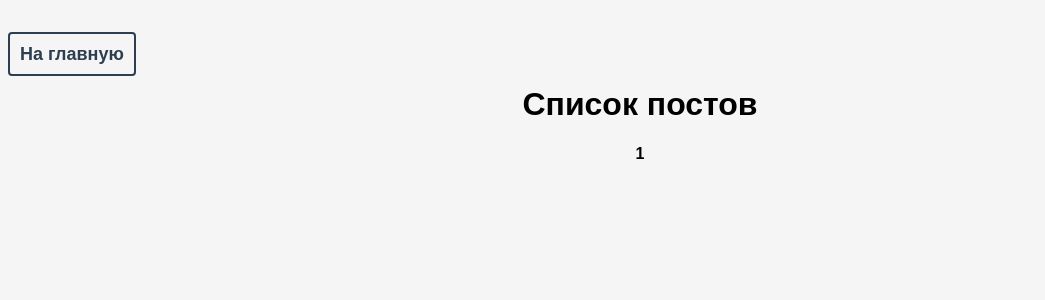
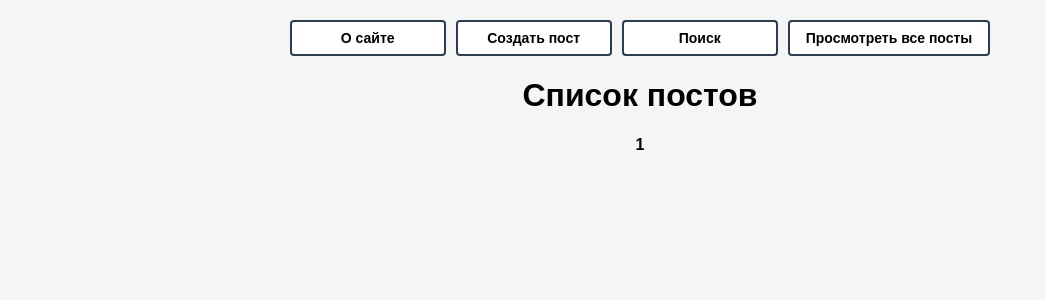
Before and after one commit to xhat-fin/eBlog, a Django app: page /posts/ in a window 1280 px wide. Shown: the top 300 px of the page, without its empty margins (0-1045 px from the left). Run offline with Django 5.2, Linux system fonts and the light colour scheme; data that the repository does not hold is empty.

Commit message:
редирект, наследование шаблонов

```diff
--- a/blog/blog/settings.py
+++ b/blog/blog/settings.py
@@ -11,6 +11,8 @@ https://docs.djangoproject.com/en/5.2/ref/settings/
 """
 import os
 from pathlib import Path
+from tempfile import template
+
 from dotenv import load_dotenv
 load_dotenv()
 
@@ -57,7 +59,7 @@ ROOT_URLCONF = 'blog.urls'
 TEMPLATES = [
     {
         'BACKEND': 'django.template.backends.django.DjangoTemplates',
-        'DIRS': [os.path.join(BASE_DIR, 'posts', 'templates')],
+        'DIRS': [BASE_DIR / "templates"],
         'APP_DIRS': True,
         'OPTIONS': {
             'context_processors': [
--- /dev/null
+++ b/blog/posts/templates/posts/index.html
@@ -0,0 +1,5 @@
+{% extends 'base.html' %}
+
+{% block content %}
+<h1 align="center">Главная страница</h1>
+{% endblock %}
--- a/blog/posts/templates/view_posts.html
+++ b/blog/posts/templates/posts/view_posts.html
@@ -1,30 +1,6 @@
-<!DOCTYPE html>
-<html lang="en">
-<head>
-    <meta charset="UTF-8">
-    <title>Посты</title>
-</head>
-<style>
-    body {
-        font-family: Arial, sans-serif;
-        background-color: #f5f5f5;
-    }
+{% extends 'base.html' %}
 
-    .no_style {
-        text-decoration: none;
-        color: #2c3e50;
-        font-size: 18px;
-        font-weight: bold;
-        padding: 10px;
-        border: 2px solid #2c3e50;
-        border-radius: 4px;
-    }
-</style>
-<body>
-<br>
-<br>
-<a href="/" class="no_style">На главную</a>
-
+{% block content %}
 <h1 align="center">Список постов</h1>
 
 
@@ -36,7 +12,11 @@
     <li><b>Дата создания поста:</b> {{ item.created_at }}</li>
     <li><small><b>Дата обновления поста:</b> {{ item.updated_at|default:"не обновлялся" }}</small></li>
     <a href="{% url 'post_by_id' item.id %}">Подробнее</a>
-    <hr>
+
+    {% if not forloop.last %}
+        <hr>
+    {% endif %}
+
 </ul>
 </div>
 {% endfor %}
@@ -52,7 +32,4 @@
     <small><a href="?page={{ page_obj.next_page_number }}">Следующая</a></small>
     {% endif %}
 </div>
-
-
-</body>
-</html>
+{% endblock %}
--- a/blog/posts/urls.py
+++ b/blog/posts/urls.py
@@ -5,4 +5,7 @@ urlpatterns = [
     path('', views.index, name='index'),
     path('posts/', views.all_posts, name='all_posts'),
     path('posts/<int:id>/', views.post_by_id, name='post_by_id'),
+    path('about/', views.about, name='about'),
+    path('create-post/', views.create_post, name='create_post'),
+    path('search/', views.search, name='search'),
 ]
--- a/blog/posts/views.py
+++ b/blog/posts/views.py
@@ -1,18 +1,27 @@
 from django.core.exceptions import ObjectDoesNotExist
 from django.core.paginator import Paginator
-from django.shortcuts import render
+from django.shortcuts import render, redirect
 from django.http import HttpResponse, JsonResponse
 from .models import Post
 
 # Create your views here.
 
+menu = [
+    {"title": "О сайте", "url_name": "about"},
+    {"title": "Создать пост", "url_name": "create_post"},
+    {"title": "Поиск", "url_name": "search"},
+    {"title": "Просмотреть все посты", "url_name": "all_posts"},
+]
+
 def all_posts(request):
     posts = Post.objects.exclude(deleted_at__isnull=False)
     posts_pagination = Paginator(posts, 5)
     page_number = request.GET.get('page')
+
+    if page_number is not None and (int(page_number) > int(posts_pagination.num_pages)):
+        return redirect('all_posts')
+
     page_obj = posts_pagination.get_page(page_number)
-    print([i for i in posts_pagination])
-    print(page_obj)
     data = []
     for post in posts:
         data.append({
@@ -23,7 +32,7 @@ def all_posts(request):
             "updated_at": post.updated
         })
 
-    return render(request, 'view_posts.html', {"page_obj":page_obj})
+    return render(request, 'posts/view_posts.html', {"page_obj":page_obj, "menu": menu})
 
 def post_by_id(request, id):
     try:
@@ -35,14 +44,24 @@ def post_by_id(request, id):
             "created_at": post.created_at,
             "updated_at": post.updated
         }
-        return render(request, 'view_post_by_id.html', {"data": data})
+        return render(request, 'posts/view_post_by_id.html', context={"data": data, "menu": menu})
     except ObjectDoesNotExist:
         return JsonResponse({"error": "Not Found"}, status=404)
 
 
 def index(request):
-    return render(request, 'index.html')
+
+    return render(request, 'posts/index.html', context={"menu": menu})
 
 
-def create_post(requst):
-    pass
+def create_post(request):
+    return HttpResponse("<h1 align='center'>CREATE POST</h1>")
+
+
+def about(request):
+    return HttpResponse("<h1 align='center'>ABOUT </h1>")
+
+
+
+def search(request):
+    return HttpResponse("<h1 align='center'>SEARCH POST</h1>")
--- /dev/null
+++ b/blog/templates/base.html
@@ -0,0 +1,58 @@
+<!DOCTYPE html>
+<html lang="en">
+<head>
+    <meta charset="UTF-8">
+    <title>Блог</title>
+    <style>
+        body {
+            margin: 20px;
+            font-family: Arial, sans-serif;
+            background-color: #f5f5f5;
+        }
+
+        .menu-container {
+            display: flex;
+            gap: 10px;
+            margin-bottom: 20px;
+            flex-wrap: wrap;
+            justify-content: center;
+        }
+
+        .menu-btn {
+            padding: 8px 16px;
+            border: 2px solid #2c3e50;
+            border-radius: 4px;
+            background-color: white;
+            transition: all 0.3s ease;
+            min-width: 120px;
+            text-align: center;
+        }
+
+        .menu-btn:hover {
+            background-color: #2c3e50;
+            color: white;
+        }
+
+        .menu-btn a {
+            text-decoration: none;
+            color: inherit;
+            font-size: 14px;
+            font-weight: bold;
+            display: block;
+        }
+    </style>
+</head>
+<body>
+    <div class="menu-container">
+        {% for m in menu %}
+            <div class="menu-btn">
+                <a href="{% url m.url_name %}">{{ m.title }}</a>
+            </div>
+        {% endfor %}
+    </div>
+
+    <div class="content">
+        {% block content %}{% endblock %}
+    </div>
+</body>
+</html>
```
Also changed, not shown: blog/posts/templates/index.html (deleted, +0 -39 lines), blog/posts/templates/posts/view_post_by_id.html (renamed from blog/posts/templates/view_post_by_id.html, +3 -18 lines).
